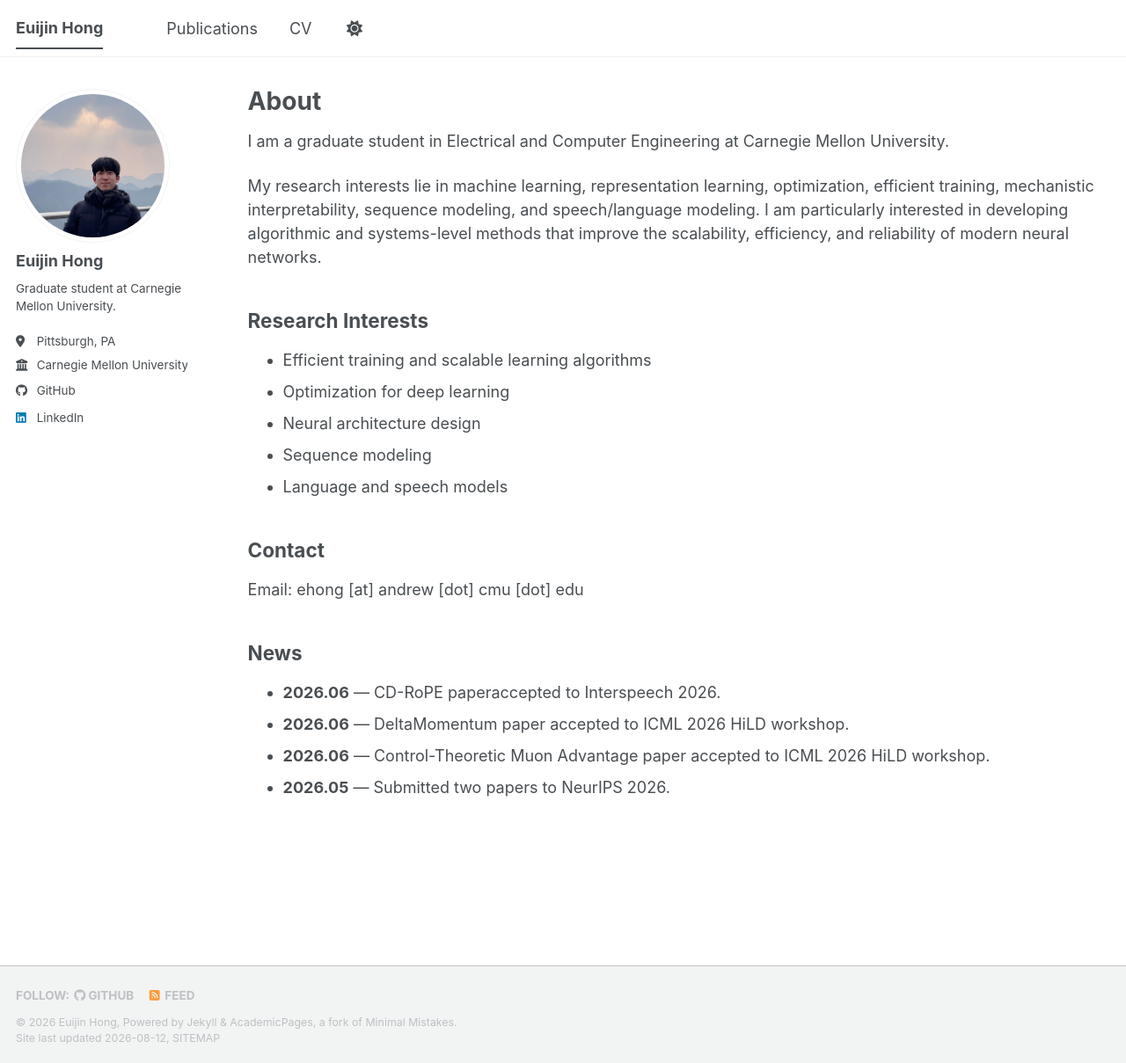
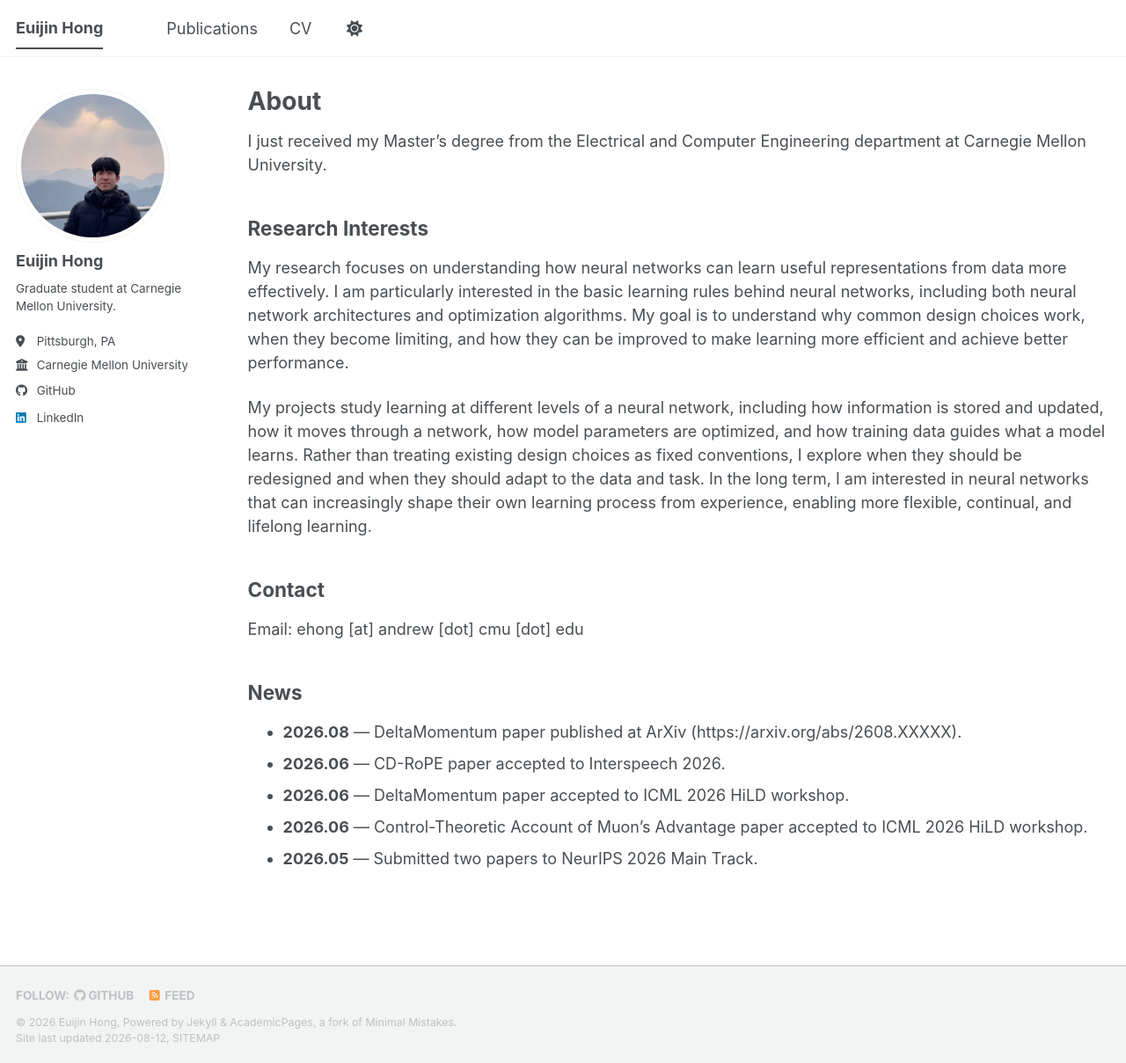
Before and after one commit to euijinh/euijinh.github.io, a Jekyll site: the page built from _pages/about.md, in a window 1280 px wide and 1209 px high. Shown: the whole window at 88% size. Built offline with Jekyll 4.4.1, drawn with Linux system fonts in a browser that asks for light colours; a style sheet for code colours, icons or effects is not loaded.

Commit message:
Update bio and research interests

```diff
--- a/_pages/about.md
+++ b/_pages/about.md
@@ -8,17 +8,15 @@ redirect_from:
   - /about.html
 ---
 
-I am a graduate student in Electrical and Computer Engineering at Carnegie Mellon University.
+I just received my Master's degree from the Electrical and Computer Engineering department at Carnegie Mellon University.
 
-My research interests lie in machine learning, representation learning, optimization, efficient training, mechanistic interpretability, sequence modeling, and speech/language modeling. I am particularly interested in developing algorithmic and systems-level methods that improve the scalability, efficiency, and reliability of modern neural networks.
+<!-- My research interests primarily lie in machine learning, representation learning, optimization, efficient training, mechanistic interpretability, sequence modeling, and speech/language modeling. I am particularly interested in developing algorithmic and systems-level methods that improve the scalability, efficiency, and reliability of modern neural networks. -->
 
 ## Research Interests
 
-- Efficient training and scalable learning algorithms
-- Optimization for deep learning
-- Neural architecture design
-- Sequence modeling
-- Language and speech models
+My research focuses on understanding how neural networks can learn useful representations from data more effectively. I am particularly interested in the basic learning rules behind neural networks, including both neural network architectures and optimization algorithms. My goal is to understand why common design choices work, when they become limiting, and how they can be improved to make learning more efficient and achieve better performance.
+
+My projects study learning at different levels of a neural network, including how information is stored and updated, how it moves through a network, how model parameters are optimized, and how training data guides what a model learns. Rather than treating existing design choices as fixed conventions, I explore when they should be redesigned and when they should adapt to the data and task. In the long term, I am interested in neural networks that can increasingly shape their own learning process from experience, enabling more flexible, continual, and lifelong learning.
 
 ## Contact
 
@@ -26,7 +24,8 @@ Email: ehong [at] andrew [dot] cmu [dot] edu
 
 ## News
 
-- **2026.06** — CD-RoPE paperaccepted to Interspeech 2026.
+- **2026.08** — DeltaMomentum paper published at ArXiv (https://arxiv.org/abs/2608.XXXXX).
+- **2026.06** — CD-RoPE paper accepted to Interspeech 2026.
 - **2026.06** — DeltaMomentum paper accepted to ICML 2026 HiLD workshop.
-- **2026.06** — Control-Theoretic Muon Advantage paper accepted to ICML 2026 HiLD workshop.
-- **2026.05** — Submitted two papers to NeurIPS 2026.
+- **2026.06** — Control-Theoretic Account of Muon's Advantage paper accepted to ICML 2026 HiLD workshop.
+- **2026.05** — Submitted two papers to NeurIPS 2026 Main Track.
```
